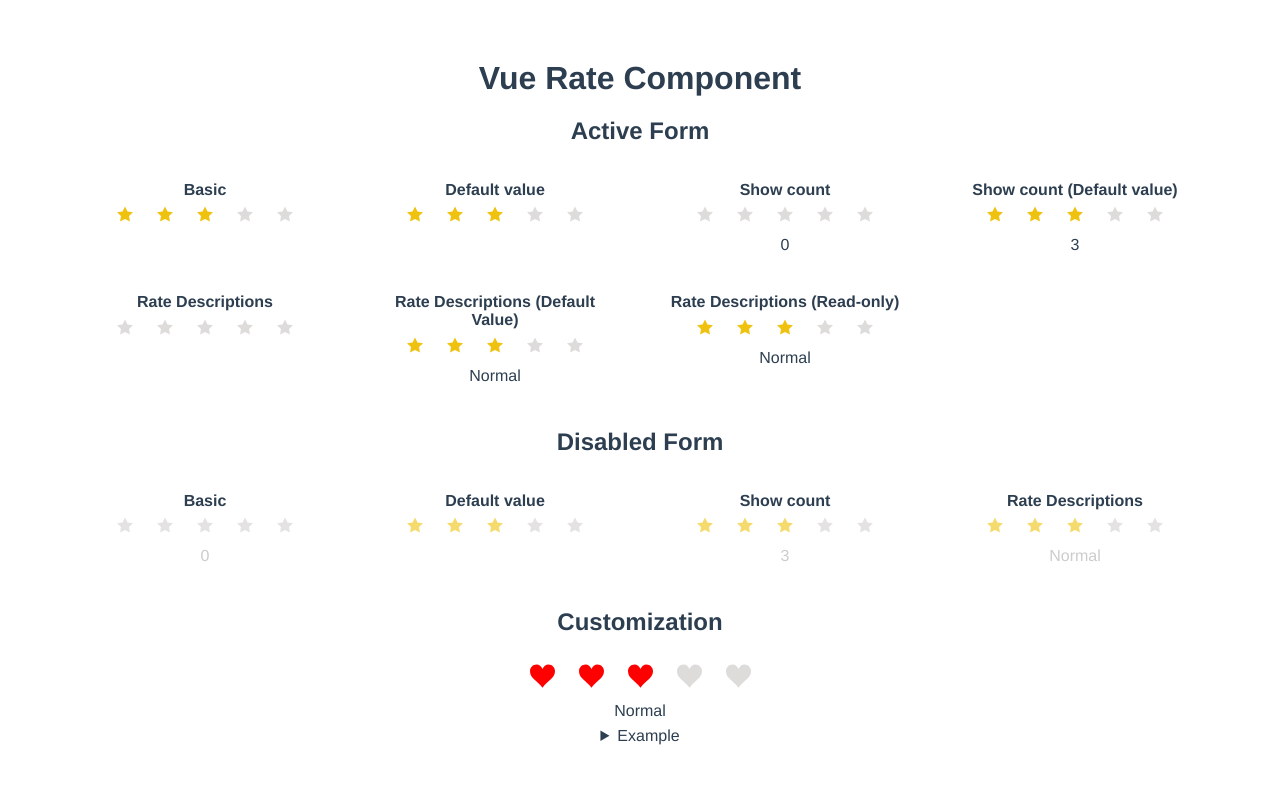
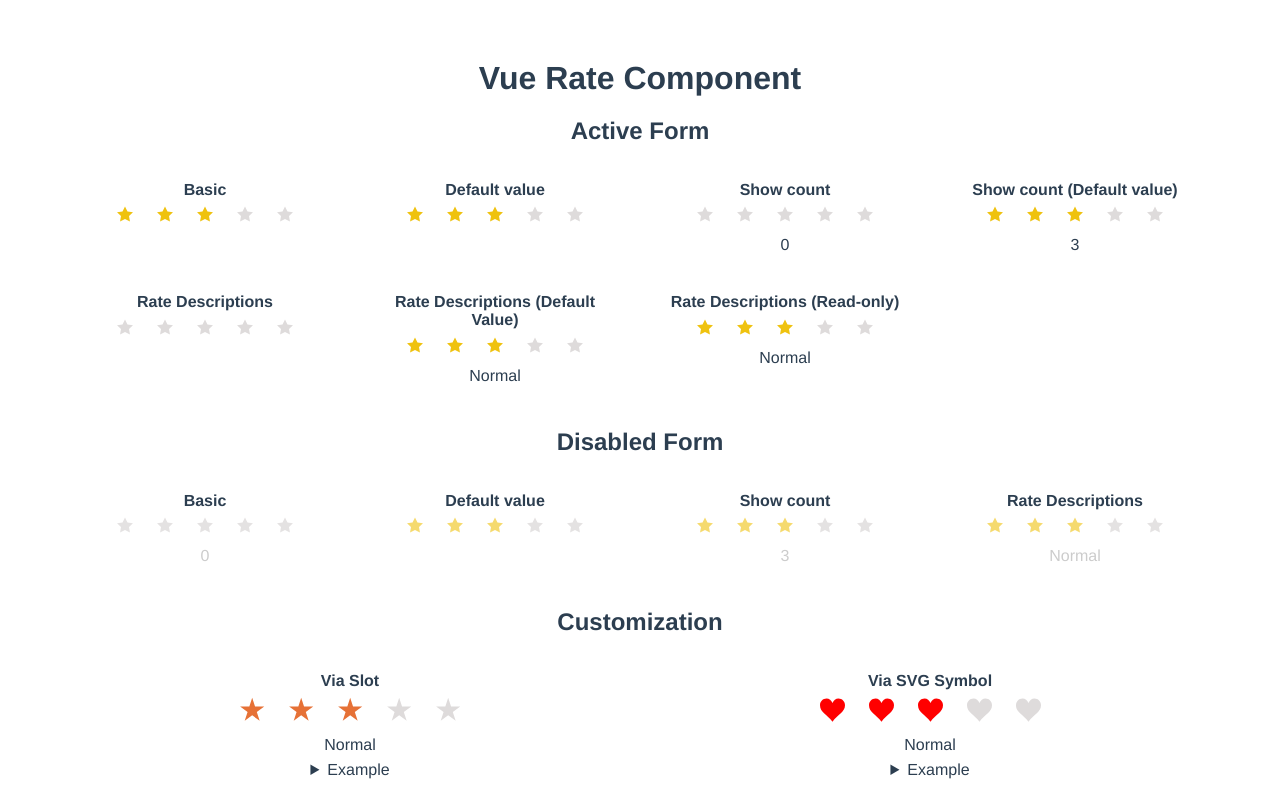
Before and after one commit to SinanMtl/vue-rate, a Vue app: page / in a window 1280 px wide. Built offline with nearby package versions, Linux system fonts and the light colour scheme.

Commit message:
feat: adds icon via slots

```diff
--- a/package.json
+++ b/package.json
@@ -1,6 +1,6 @@
 {
 	"name": "vue-rate",
-	"version": "3.0.0",
+	"version": "3.1.0",
 	"description": "Rate component for Vue",
 	"main": "dist/vue-rate.umd.min.js",
 	"types": "dist/vue-rate.umd.min.d.ts",
--- a/src/App.vue
+++ b/src/App.vue
@@ -76,7 +76,48 @@
 
     <h2>Customization</h2>
     <div class="grid">
-      <div class="flex-primary">
+      <p class="col-2 m-b-20">
+        <strong>Via Slot</strong>
+        <rate :length="5" :value="3" :ratedesc="desc" class="viaSlot">
+          <svg class="icon" width="20" height="19" viewBox="0 0 20 19" fill="none" xmlns="http://www.w3.org/2000/svg">
+            <path
+              fill-rule="evenodd"
+              clip-rule="evenodd"
+              d="M12.034 7.074H19.416L13.445 11.448L15.726 18.524L9.75201 14.151L3.77901 18.524L6.06101 11.448L0.0880127 7.075H7.47001L9.75201 0.002V0L12.034 7.075V7.074Z"
+              fill="currentColor"/>
+          </svg>
+        </rate>
+        <details>
+          <summary>Example</summary>
+          <div class="code">
+            <pre>
+&lt;template&gt;
+  &lt;div&gt;
+    &lt;rate :length="5" class="viaSlot"&gt;
+      &lt;svg width="20" height="19" viewBox="0 0 20 19" fill="none" xmlns="http://www.w3.org/2000/svg"&gt;
+        &lt;path
+          fill-rule="evenodd"
+          clip-rule="evenodd"
+          d="M12.034 7.074H19.416L13.445 11.448L15.726 18.524L9.75201 14.151L3.77901 18.524L6.06101 11.448L0.0880127 7.075H7.47001L9.75201 0.002V0L12.034 7.075V7.074Z"
+          fill="currentColor"/&gt;
+      &lt;/svg&gt;
+    &lt;/rate&gt;
+  &lt;/div&gt;
+&lt;/template&gt;
+
+&lt;style&gt;
+.RateCustom.viaSlot .icon {
+  width: 25px;
+  height: 25px;
+}
+.Rate.viaSlot .Rate__star.filled{color: #813d1a;}
+.Rate.viaSlot .Rate__star.hover{color: #E67136;}
+&lt;/style&gt;</pre>
+          </div>
+        </details>
+      </p>
+      <p class="col-2">
+        <strong>Via SVG Symbol</strong>
         <svg
           style="position: absolute; width: 0; height: 0;"
           width="0"
@@ -121,7 +162,7 @@
 &lt;/style&gt;</pre>
           </div>
         </details>
-      </div>
+      </p>
     </div>
   </div>
 </template>
@@ -184,7 +225,8 @@ body {
 
 .code pre{margin: 0}
 
-.Rate.RateCustom .icon {
+.Rate.RateCustom .icon,
+.Rate.viaSlot .icon {
   width: 25px;
   height: 25px;
 }
@@ -192,9 +234,13 @@ body {
 .Rate.RateCustom .Rate__star.filled{color: teal;}
 .Rate.RateCustom .Rate__star.hover{color: red;}
 
-.flex-primary{ flex: 1; width: 100%; }
-.grid [class*=col-]{padding: 0 20px;}
-.grid .col-3{width: 100%}
+.Rate.viaSlot .Rate__star.filled{color: #813d1a;}
+.Rate.viaSlot .Rate__star.hover{color: #E67136;}
+
+.m-b-20{margin-bottom: 20px;}
+
+.flex-primary{ width: 100%; }
+.grid [class*=col-]{width: 100%; padding: 0 20px;}
 
 @media screen and (min-width: 768px) {
   .grid .col-3{width: 50%;}
--- a/src/Rate.vue
+++ b/src/Rate.vue
@@ -1,6 +1,7 @@
 <template>
   <div v-if="length > 0" class="Rate">
     <svg
+      v-if="!slots.default && iconref === 'icon-star-full'"
       style="position: absolute; width: 0; height: 0;"
       width="0"
       height="0"
@@ -26,7 +27,9 @@
         @click="setRate(n)"
         @keyup="onOver(n)"
         @keyup.enter="setRate(n)">
+        <slot v-if="slots.default" _class="hello"></slot>
         <svg
+          v-else
           class="icon"
           version="1.1"
           xmlns="http://www.w3.org/2000/svg"
@@ -43,8 +46,9 @@
 </template>
 
 <script setup>
-import { ref, computed, watch, onBeforeMount } from 'vue'
+import { ref, watch, onBeforeMount, useSlots } from 'vue'
 
+const slots = useSlots();
 const emit = defineEmits(["before-rate", "update:modelValue", "after-rate"]);
 const props = defineProps({
   modelValue: {type: [Number, String], default: 0},
@@ -80,9 +84,6 @@ function setRate (index) {
   emit('after-rate', rate.value)
 }
 function isFilled (index) { return index <= over.value }
-function isEmpty (index) {
-  return index > over.value || !props.modelValue && !over.value
-}
 
 watch(
   () => props.modelValue,
```
Also changed, not shown: 7 other files (tests, documents, lock files or other folders).
